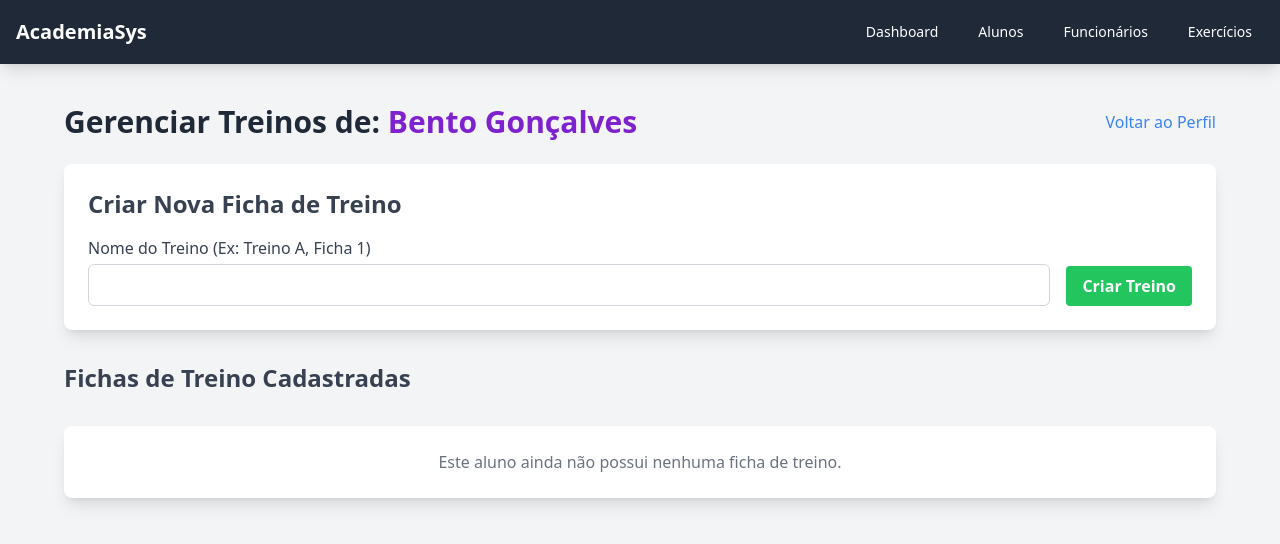
After one commit to gusgcv/projeto-academia-faculdade, a Flask app: page /aluno/1/treinos in a window 1280 px wide. The commit adds this page. Shown: the top 544 px of the page. Run offline with Flask 3, Linux system fonts and the light colour scheme; some libraries are stand-ins or nearby versions.

Commit message:
Implementado builder e gerenciador de treinos

```diff
--- a/app.py
+++ b/app.py
@@ -29,6 +29,8 @@ class Aluno(db.Model):
     data_matricula = db.Column(db.String(10), nullable=True)
     status = db.Column(db.String(10), default= 'Ativo', nullable=False)
 
+    treinos = db.relationship('Treino', back_populates='aluno', lazy=True, cascade="all, delete-orphan")
+
 class Funcionario(db.Model):
     __tablename__ = 'funcionarios'
     id = db.Column(db.Integer, primary_key=True)
@@ -44,6 +46,40 @@ class Funcionario(db.Model):
     email = db.Column(db.String(100), unique=True, nullable=True)
     data_admissao = db.Column(db.String(10), nullable=True)
 
+    treinos = db.relationship('Treino', back_populates='funcionario', lazy=True)
+
+
+class Exercicio(db.Model):
+    __tablename__ = 'exercicios'
+    id = db.Column(db.Integer, primary_key=True)
+    nome = db.Column(db.String(100), nullable=False, unique=True)
+    grupo_muscular = db.Column(db.String(255), nullable=False)
+    descricao = db.Column(db.Text, nullable=True)
+    itens_treino = db.relationship('ItemTreino', back_populates='exercicio', lazy=True)
+
+
+class Treino(db.Model):
+    __tablename__ = 'treinos'
+    id = db.Column(db.Integer, primary_key=True)
+    nome = db.Column(db.String(100), nullable=False)
+    aluno_id = db.Column(db.Integer, db.ForeignKey('alunos.id'), nullable=False)
+    funcionario_id = db.Column(db.Integer, db.ForeignKey('funcionarios.id'), nullable=True)
+    aluno = db.relationship('Aluno', back_populates='treinos')
+    funcionario = db.relationship('Funcionario', back_populates='treinos')
+    itens = db.relationship('ItemTreino', back_populates='treino', lazy=True, cascade="all, delete-orphan")
+
+class ItemTreino(db.Model):
+    __tablename__ = 'itens_treino'
+    id = db.Column(db.Integer, primary_key=True)
+    treino_id = db.Column(db.Integer, db.ForeignKey('treinos.id'), nullable=False)
+    exercicio_id = db.Column(db.Integer, db.ForeignKey('exercicios.id'), nullable=False)
+    series = db.Column(db.String(20), nullable=False)
+    repeticoes = db.Column(db.String(20), nullable=True)
+    descanso_seg = db.Column(db.Integer, nullable=True)
+    observacoes = db.Column(db.Text, nullable=True)
+
+    treino = db.relationship('Treino', back_populates='itens')
+    exercicio = db.relationship('Exercicio', back_populates='itens_treino')
 
 
 @app.route('/')
@@ -200,13 +236,105 @@ def excluir_funcionario(funcionario_id):
     funcionario_para_excluir = Funcionario.query.get_or_404(funcionario_id)
     if funcionario_para_exluir.foto != 'default.png':
         try:
-            os.remove(os.path.join(app.config['UPLOAD_FOLDER'], func.foto))
+            os.remove(os.path.join(app.config['UPLOAD_FOLDER'], funcionario_para_excluir.foto))
         except OSError:
             pass
     db.session.delete(funcionario_para_excluir)
     db.session.commit()
     return redirect(url_for('lista_funcionarios'))
 
+@app.route('/exercicios')
+def lista_exercicios():
+    exercicios = Exercicio.query.order_by(Exercicio.grupo_muscular, Exercicio.nome).all()
+    return render_template('lista_exercicios.html', exercicios=exercicios)
+
+@app.route('/exercicio/novo', methods=['GET', 'POST'])
+def novo_exercicio():
+    if request.method == 'POST':
+        grupos_selecionados = request.form.getlist('grupo_muscular')
+        grupos_string = ",".join(grupos_selecionados)
+
+        novo_ex = Exercicio(
+            nome=request.form['nome'],
+            grupo_muscular=grupos_string,
+            descricao=request.form.get('descricao')
+        )
+        db.session.add(novo_ex)
+        db.session.commit()
+        return redirect(url_for('lista_exercicios'))
+    return render_template('form_exercicio.html', exercicio=None)
+
+@app.route('/exercicio/editar/<int:exercicio_id>', methods=['GET', 'POST'])
+def editar_exercicio(exercicio_id):
+    exercicio = Exercicio.query.get_or_404(exercicio_id)
+    if request.method == 'POST':
+        grupos_selecionados = request.form.getlist('grupo_muscular')
+        grupos_string = ",".join(grupos_selecionados)
+
+        exercicio.nome = request.form['nome']
+        exercicio.grupo_muscular = grupos_string
+        exercicio.descricao = request.form.get('descricao')
+        db.session.commit()
+        return redirect(url_for('lista_exercicios'))
+    return render_template('form_exercicio.html', exercicio=exercicio)
+
+@app.route('/exercicio/excluir/<int:exercicio_id>', methods=['POST'])
+def excluir_exercicio(exercicio_id):
+    exercicio_para_excluir = Exercicio.query.get_or_404(exercicio_id)
+    db.session.delete(exercicio_para_excluir)
+    db.session.commit()
+    return redirect(url_for('lista_exercicios'))
+
+@app.route('/aluno/<int:aluno_id>/treinos')
+def gerenciar_treinos(aluno_id):
+    aluno = Aluno.query.get_or_404(aluno_id)
+    exercicios_disponiveis = Exercicio.query.order_by(Exercicio.nome).all()
+    return render_template('gerenciar_treinos.html', aluno=aluno, exercicios_disponiveis=exercicios_disponiveis)
+
+@app.route('/aluno/<int:aluno_id>/treino/novo', methods=['POST'])
+def novo_treino(aluno_id):
+    nome_treino = request.form['nome_treino']
+    novo_treino = Treino(
+        nome=nome_treino,
+        aluno_id=aluno_id,
+        funcionario_id=None
+    )
+    db.session.add(novo_treino)
+    db.session.commit()
+    return redirect(url_for('gerenciar_treinos', aluno_id=aluno_id))
+
+@app.route('/treino/<int:treino_id>/excluir', methods=['POST'])
+def excluir_treino(treino_id):
+    treino = Treino.query.get_or_404(treino_id)
+    aluno_id = treino.aluno_id
+    db.session.delete(treino)
+    db.session.commit()
+    return redirect(url_for('gerenciar_treinos', aluno_id=aluno_id))
+
+@app.route('/treino/<int:treino_id>/adicionar_item', methods=['POST'])
+def adicionar_item_treino(treino_id):
+    treino = Treino.query.get_or_404(treino_id)
+
+    novo_item = ItemTreino(
+        treino_id=treino.id,
+        exercicio_id=request.form['exercicio_id'],
+        series=request.form.get('series'),
+        repeticoes=request.form.get('repeticoes'),
+        descanso_seg=request.form.get('descanso_seg'),
+        observacoes=request.form.get('observacoes')
+    )
+    db.session.add(novo_item)
+    db.session.commit()
+    return redirect(url_for('gerenciar_treinos', aluno_id=treino.aluno_id))
+
+@app.route('/item_treino/<int:item_id>/excluir', methods=['POST'])
+def excluir_item_treino(item_id):
+    item = ItemTreino.query.get_or_404(item_id)
+    aluno_id = item.treino.aluno_id
+    db.session.delete(item)
+    db.session.commit()
+    return redirect(url_for('gerenciar_treinos', aluno_id=aluno_id))
+
 if __name__ == '__main__':
     with app.app_context():
         db.create_all()
--- a/templates/base.html
+++ b/templates/base.html
@@ -1,4 +1,4 @@
-
+<!DOCTYPE html>
 <html lang="pt-br">
 <head>
     <meta charset="UTF-8">
@@ -10,19 +10,20 @@
         <div class="max-w-7xl mx-auto px-4">
             <div class="flex justify-between h-16">
                 <div class="flex items-center">
-                    <a href="{{ url_for('index') }}" class="font-bold text-xl">Academia</a>
+                    <a href="{{ url_for('index') }}" class="font-bold text-xl">AcademiaSys</a>
                 </div>
                 <div class="flex items-center space-x-4">
                     <a href="{{ url_for('index') }}" class="px-3 py-2 rounded-md text-sm font-medium hover:bg-gray-700">Dashboard</a>
                     <a href="{{ url_for('lista_alunos') }}" class="px-3 py-2 rounded-md text-sm font-medium hover:bg-gray-700">Alunos</a>
                     <a href="{{ url_for('lista_funcionarios') }}" class="px-3 py-2 rounded-md text-sm font-medium hover:bg-gray-700">Funcionários</a>
+                    <!-- NOVO LINK PARA O BANCO DE EXERCÍCIOS -->
+                    <a href="{{ url_for('lista_exercicios') }}" class="px-3 py-2 rounded-md text-sm font-medium hover:bg-gray-700">Exercícios</a>
                 </div>
             </div>
         </div>
     </nav>
 
     <main class="p-10">
-
         {% block content %}{% endblock %}
     </main>
 </body>
--- /dev/null
+++ b/templates/gerenciar_treinos.html
@@ -0,0 +1,107 @@
+{% extends 'base.html' %}
+
+{% block title %}Treinos de {{ aluno.nome }}{% endblock %}
+
+{% block content %}
+<div class="max-w-6xl mx-auto">
+    <!-- Cabeçalho com nome do aluno e botão de voltar -->
+    <div class="flex justify-between items-center mb-6">
+        <h1 class="text-3xl font-bold text-gray-800">Gerenciar Treinos de: <span class="text-purple-700">{{ aluno.nome }}</span></h1>
+        <a href="{{ url_for('perfil_aluno', aluno_id=aluno.id) }}" class="text-blue-500 hover:underline">Voltar ao Perfil</a>
+    </div>
+
+    <!-- Seção para Criar Novo Treino -->
+    <div class="bg-white p-6 shadow-lg rounded-lg mb-8">
+        <h2 class="text-2xl font-semibold text-gray-700 mb-4">Criar Nova Ficha de Treino</h2>
+        <form action="{{ url_for('novo_treino', aluno_id=aluno.id) }}" method="post" class="flex items-center space-x-4">
+            <div class="flex-grow">
+                <label for="nome_treino" class="block font-medium text-gray-700">Nome do Treino (Ex: Treino A, Ficha 1)</label>
+                <input type="text" name="nome_treino" id="nome_treino" class="w-full border border-gray-300 rounded-md p-2 mt-1" required>
+            </div>
+            <button type="submit" class="bg-green-500 hover:bg-green-600 text-white font-bold py-2 px-4 rounded self-end">Criar Treino</button>
+        </form>
+    </div>
+
+    <!-- Seção para Listar Treinos Existentes -->
+    <div class="space-y-8">
+        <h2 class="text-2xl font-semibold text-gray-700">Fichas de Treino Cadastradas</h2>
+        {% for treino in aluno.treinos %}
+            <div class="bg-white p-6 shadow-lg rounded-lg">
+                <!-- Cabeçalho do Treino (Nome e botão de excluir) -->
+                <div class="flex justify-between items-center border-b pb-4 mb-4">
+                    <h3 class="text-2xl font-bold text-purple-800">{{ treino.nome }}</h3>
+                    <form action="{{ url_for('excluir_treino', treino_id=treino.id) }}" method="post" onsubmit="return confirm('Tem certeza que deseja excluir este treino inteiro?');">
+                        <button type="submit" class="text-red-500 hover:text-red-700 text-sm font-medium">Excluir Ficha</button>
+                    </form>
+                </div>
+
+                <!-- Lista de Exercícios neste Treino -->
+                <div class="space-y-3 mb-6">
+                    <h4 class="text-lg font-semibold text-gray-600">Exercícios Adicionados:</h4>
+                    {% if treino.itens %}
+                        <ul class="divide-y divide-gray-200">
+                            {% for item in treino.itens %}
+                                <li class="py-3 flex justify-between items-center">
+                                    <div>
+                                        <p class="font-semibold text-gray-800">{{ item.exercicio.nome }}</p>
+                                        <p class="text-sm text-gray-500">
+                                            <span>Séries: <strong>{{ item.series or 'N/A' }}</strong></span> |
+                                            <span>Repetições: <strong>{{ item.repeticoes or 'N/A' }}</strong></span> |
+                                            <span>Descanso: <strong>{{ item.descanso_seg or 'N/A' }}s</strong></span>
+                                        </p>
+                                        <p class="text-sm text-gray-500">Obs: {{ item.observacoes or 'Nenhuma' }}</p>
+                                    </div>
+                                    <form action="{{ url_for('excluir_item_treino', item_id=item.id) }}" method="post" onsubmit="return confirm('Remover este exercício do treino?');">
+                                        <button type="submit" class="bg-red-100 text-red-700 hover:bg-red-200 text-xs font-bold py-1 px-2 rounded-full">Remover</e>
+                                    </form>
+                                </li>
+                            {% endfor %}
+                        </ul>
+                    {% else %}
+                        <p class="text-gray-500">Nenhum exercício adicionado a este treino ainda.</p>
+                    {% endif %}
+                </div>
+
+                <!-- Formulário para Adicionar Novos Exercícios a ESTE Treino -->
+                <div class="border-t pt-4">
+                    <h4 class="text-lg font-semibold text-gray-600 mb-3">Adicionar Exercício ao Treino: {{ treino.nome }}</h4>
+                    <form action="{{ url_for('adicionar_item_treino', treino_id=treino.id) }}" method="post" class="grid grid-cols-1 md:grid-cols-6 gap-3">
+                        <div class="md:col-span-2">
+                            <label for="exercicio_id" class="block text-sm font-medium text-gray-700">Exercício</label>
+                            <select name="exercicio_id" id="exercicio_id" class="w-full border border-gray-300 rounded-md p-2 mt-1" required>
+                                <option value="" disabled selected>Selecione um exercício...</option>
+                                {% for ex in exercicios_disponiveis %}
+                                    <option value="{{ ex.id }}">{{ ex.nome }} ({{ ex.grupo_muscular }})</option>
+                                {% endfor %}
+                            </select>
+                        </div>
+                        <div>
+                            <label for="series" class="block text-sm font-medium text-gray-700">Séries</label>
+                            <input type="text" name="series" id="series" class="w-full border border-gray-300 rounded-md p-2 mt-1" placeholder="Ex: 4">
+                        </div>
+                        <div>
+                            <label for="repeticoes" class="block text-sm font-medium text-gray-700">Repetições</label>
+                            <input type="text" name="repeticoes" id="repeticoes" class="w-full border border-gray-300 rounded-md p-2 mt-1" placeholder="Ex: 10-12">
+                        </div>
+                        <div>
+                            <label for="descanso_seg" class="block text-sm font-medium text-gray-700">Descanso (s)</label>
+                            <input type="number" name="descanso_seg" id="descanso_seg" class="w-full border border-gray-300 rounded-md p-2 mt-1" placeholder="Ex: 60">
+                        </div>
+                        <div class="md:col-span-6">
+                            <label for="observacoes" class="block text-sm font-medium text-gray-700">Observações</label>
+                            <input type="text" name="observacoes" id="observacoes" class="w-full border border-gray-300 rounded-md p-2 mt-1" placeholder="Ex: Aumentar carga, cadência 2-2, etc.">
+                        </div>
+                        <div class="md:col-span-6">
+                            <button type="submit" class="w-full md:w-auto bg-purple-500 hover:bg-purple-600 text-white font-bold py-2 px-4 rounded">Adicionar ao Treino</button>
+                        </div>
+                    </form>
+                </div>
+            </div>
+        {% else %}
+            <div class="bg-white p-6 shadow-lg rounded-lg text-center">
+                <p class="text-gray-500">Este aluno ainda não possui nenhuma ficha de treino.</p>
+            </div>
+        {% endfor %}
+    </div>
+</div>
+{% endblock %}
--- a/templates/perfil_aluno.html
+++ b/templates/perfil_aluno.html
@@ -22,8 +22,9 @@
             </div>
 
             <div class="mt-8 border-t pt-4 flex items-center space-x-4">
-                 <!-- BOTÃO DE EDITAR ADICIONADO -->
                  <a href="{{ url_for('editar_aluno', aluno_id=aluno.id) }}" class="bg-blue-500 hover:bg-blue-600 text-white font-bold py-2 px-4 rounded">Editar Perfil</a>
+                 <!-- NOVO BOTÃO PARA GERENCIAR TREINOS -->
+                 <a href="{{ url_for('gerenciar_treinos', aluno_id=aluno.id) }}" class="bg-purple-500 hover:bg-purple-600 text-white font-bold py-2 px-4 rounded">Gerenciar Treinos</a>
                  <a href="{{ url_for('lista_alunos') }}" class="text-gray-600 hover:underline">Voltar para a lista</a>
             </div>
         </div>
```
Also changed, not shown: templates/form_exercicio.html (added, +47 -0 lines), templates/lista_exercicios.html (added, +51 -0 lines), academia.db.
